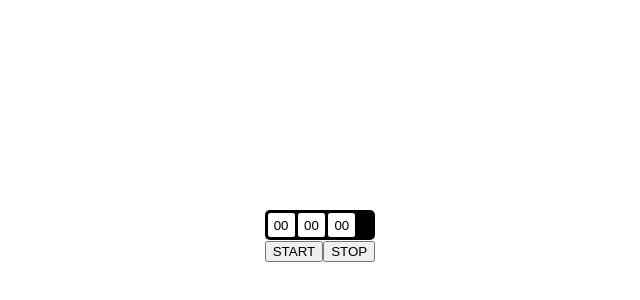
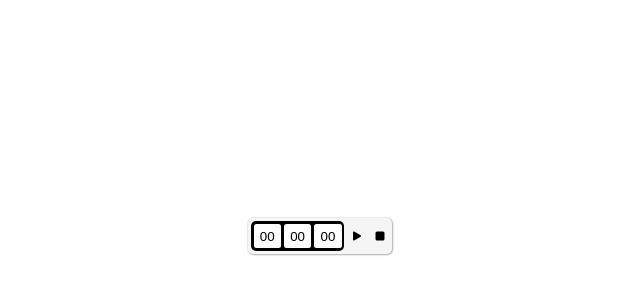
Before and after one commit to aeskerminen/timer, a React (Create React App) app: page / in a window 1280 px wide. Shown: the part 164-464 px from the top of the page, without its empty margins (320-960 px from the left). Built offline with nearby package versions, Linux system fonts and the light colour scheme; the HTML template or start-up script is replaced by a standard one.

Commit message:
Major changes and addtions

```diff
--- a/src/timer.js
+++ b/src/timer.js
@@ -1,8 +1,8 @@
-import { useState, useEffect } from "react"
+import { useState, useEffect, useRef } from "react"
 
 function Timer() {
 
-    let [totalSeconds, setTotalSeconds] = useState(5)
+    let [totalSeconds, setTotalSeconds] = useState(0)
 
     let [seconds, setSeconds] = useState(0)
     let [minutes, setMinutes] = useState(0)
@@ -13,8 +13,32 @@ function Timer() {
     let [inputS, setInputS] = useState(0)
 
     let [isTicking, setIsTicking] = useState(false)
+    let [timerSet, SetTimerSet] = useState(false)
+
     let [intervalRef, setIntervalRef] = useState(null)
 
+    const HRef = useRef(null)
+    const MRef = useRef(null)
+    const SRef = useRef(null)
+
+    const reset = () => {
+        clearInterval(intervalRef)
+        setIsTicking(false)
+        SetTimerSet(false)
+
+        setSeconds(0)
+        setMinutes(0)
+        setHours(0)
+
+        setInputH(0)
+        setInputM(0)
+        setInputS(0)
+
+        HRef.current.value = '00'
+        MRef.current.value = '00'
+        SRef.current.value = '00'
+
+    }
 
     const stopHandler = () => {
         clearInterval(intervalRef)
@@ -25,6 +49,10 @@ function Timer() {
         stopHandler()
 
         if (totalSeconds > 0) {
+            if (!timerSet) {
+                SetTimerSet(true)
+            }
+
             setIsTicking(true)
             const sec = setInterval(() => {
                 setTotalSeconds((prev) => prev - 1)
@@ -56,17 +84,31 @@ function Timer() {
         }
     }, [totalSeconds])
 
+    //
+
     return (
-        <div>
+        <div className="container">
             <div className="input-container">
-                <input id="hour" type="number" disabled={isTicking} min={0} max={99} value={hours < 10 ? '0' + hours : hours} onChange={(e) => { setInputH(e.target.value) }}></input>
-                <input id="minute" type="number" disabled={isTicking} min={0} max={59} value={minutes < 10 ? '0' + minutes : minutes} onChange={(e) => { setInputM(e.target.value) }}></input>
-                <input id="second" type="number" disabled={isTicking} min={0} max={59} value={seconds < 10 ? '0' + seconds : seconds} onChange={(e) => { setInputS(e.target.value) }}></input>
+                <input ref={HRef} id="hour" type="number" disabled={timerSet} min={0} max={99} defaultValue={'00'} {...(timerSet ? { value: hours < 10 ? '0' + hours : hours } : {})} onChange={(e) => { setInputH(e.target.valueAsNumber) }}></input>
+                <input ref={MRef} id="minute" type="number" disabled={timerSet} min={0} max={59} defaultValue={'00'} {...(timerSet ? { value: minutes < 10 ? '0' + minutes : minutes } : {})} onChange={(e) => { setInputM(e.target.valueAsNumber) }}></input>
+                <input ref={SRef} id="second" type="number" disabled={timerSet} min={0} max={59} defaultValue={'00'} {...(timerSet ? { value: seconds < 10 ? '0' + seconds : seconds } : {})} onChange={(e) => { setInputS(e.target.valueAsNumber) }}></input>
             </div>
 
-            <button onClick={startHandler}>START</button>
-            <button onClick={stopHandler}>STOP</button>
-        </div>
+            <div className="button" onClick={() => {
+                isTicking ? stopHandler() : startHandler()
+            }}>
+                {isTicking ? (<svg style={{ display: 'block', margin: 'auto' }} xmlns="http://www.w3.org/2000/svg" width="16" height="16" fill="currentColor" class="bi bi-pause-fill" viewBox="0 0 16 16">
+                    <path d="M5.5 3.5A1.5 1.5 0 0 1 7 5v6a1.5 1.5 0 0 1-3 0V5a1.5 1.5 0 0 1 1.5-1.5zm5 0A1.5 1.5 0 0 1 12 5v6a1.5 1.5 0 0 1-3 0V5a1.5 1.5 0 0 1 1.5-1.5z" />
+                </svg>) : (<svg style={{ display: 'block', margin: 'auto' }} xmlns="http://www.w3.org/2000/svg" width="16" height="16" fill="currentColor" class="bi bi-play-fill" viewBox="0 0 16 16">
+                    <path d="m11.596 8.697-6.363 3.692c-.54.313-1.233-.066-1.233-.697V4.308c0-.63.692-1.01 1.233-.696l6.363 3.692a.802.802 0 0 1 0 1.393z" />
+                </svg>)}
+            </div>
+            <div className="button" onClick={reset}>
+                <svg style={{ display: 'block', margin: 'auto' }} xmlns="http://www.w3.org/2000/svg" width="16" height="16" fill="currentColor" class="bi bi-stop-fill" viewBox="0 0 16 16">
+                    <path d="M5 3.5h6A1.5 1.5 0 0 1 12.5 5v6a1.5 1.5 0 0 1-1.5 1.5H5A1.5 1.5 0 0 1 3.5 11V5A1.5 1.5 0 0 1 5 3.5z" />
+                </svg>
+            </div>
+        </div >
     )
 }
 
```
